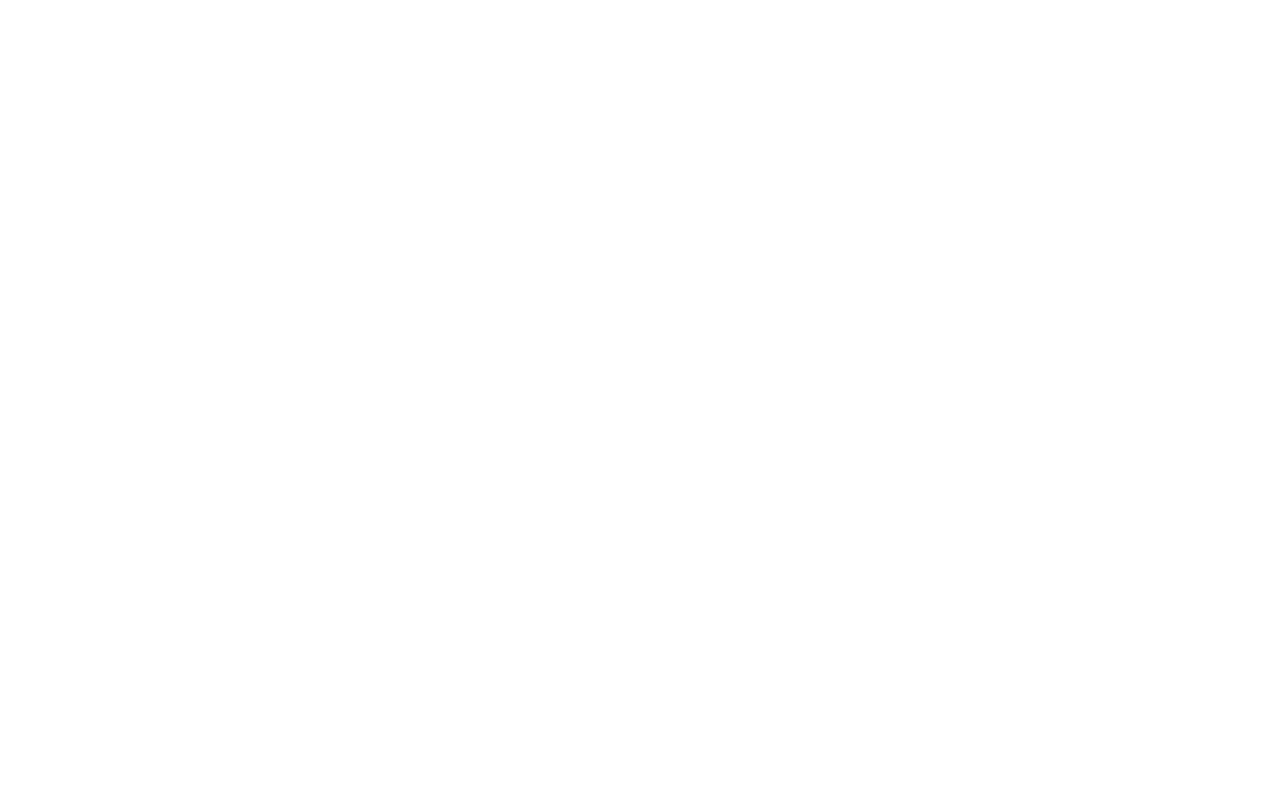
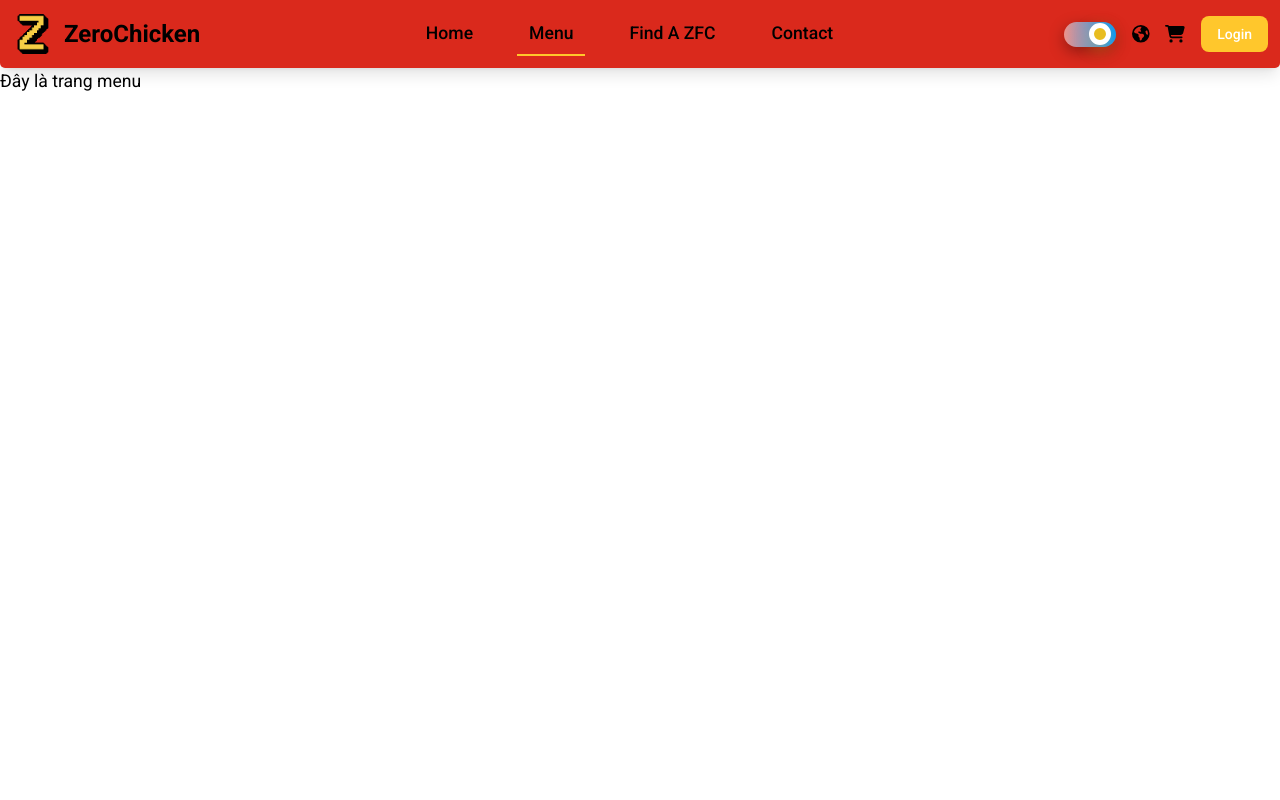
Before and after one commit to ChickenSoup269/React-Food-KFC, a React app in the folder Frontend/: page /menu in a window 1280 px wide. Before the commit this address had no page. Shown: the top 800 px of the page. Built offline with nearby package versions, Linux system fonts and the light colour scheme.

Commit message:
V9 UpdateCode

```diff
--- a/Frontend/src/components/Translate/translations.js
+++ b/Frontend/src/components/Translate/translations.js
@@ -3,7 +3,7 @@ const translations = {
   en: {
     home: 'Home',
     menu: 'Menu',
-    search: 'Search',
+    search: 'Find A ZFC',
     contact: 'Contact',
     login: 'Login',
     signInTitle: 'Sign in to your account',
@@ -17,7 +17,7 @@ const translations = {
   vi: {
     home: 'Trang chủ',
     menu: 'Thực đơn',
-    search: 'Tìm kiếm',
+    search: 'Tìm Nhà Hàng',
     contact: 'Liên hệ',
     login: 'Đăng nhập',
     signInTitle: 'Đăng nhập tài khoản',
--- a/Frontend/src/components/layouts/DefaultLayout/Footer/index.js
+++ b/Frontend/src/components/layouts/DefaultLayout/Footer/index.js
@@ -9,7 +9,6 @@ const cx = clsx.bind(styles);
 export default function Footer() {
   return (
     <footer className={cx('wrapper-footer ')}>
-      <hr className="my-6 border-gray-200 sm:mx-auto dark:border-gray-700 lg:my-8" />
       <div className="mx-auto w-full max-w-screen-xl p-4 py-6 lg:py-8">
         <div className="md:flex md:justify-between">
           <div className="mb-6 md:mb-0">
--- a/Frontend/src/components/layouts/DefaultLayout/Header/header.scss
+++ b/Frontend/src/components/layouts/DefaultLayout/Header/header.scss
@@ -38,19 +38,17 @@
   filter: var(--activeGlowImg);
 }
 
-// ul li
 .navbar-ul,
 .logo-name {
   color: var(--activeText);
-  transition:
-    0.3s ease,
-    color 0.3s ease;
+  transition: color 0.3s ease; /* Removed transition for the entire ul */
 }
 
 .nav-li {
   position: relative;
-  padding: 8px;
+  padding: 8px 12px; /* Consistent padding for nav items */
   display: inline-block;
+  background: none; /* Remove any background that might affect visibility */
 }
 
 .nav-li::after {
@@ -58,25 +56,22 @@
   position: absolute;
   left: 0;
   bottom: 0;
-  width: 0;
+  width: 0; /* Initially no width */
   height: 2px;
   background-color: var(--primary-color);
-  transition:
-    0.3s ease,
-    left 0.3s ease;
+  transition: width 0.3s ease; /* Transition for width change */
 }
 
 .nav-li:hover::after {
-  width: 100%;
-  left: 0;
+  width: 100%; /* Full width on hover */
 }
-.active,
-.actives {
+
+.nav-li.actives {
   border-bottom: 2px solid var(--primary-color); /* Border for active items */
 }
 
-.actives::after {
-  display: none;
+.nav-li.actives::after {
+  display: none; /* Hide the after element for the active item */
 }
 
 // icon
--- a/Frontend/src/components/layouts/DefaultLayout/Header/index.js
+++ b/Frontend/src/components/layouts/DefaultLayout/Header/index.js
@@ -1,14 +1,16 @@
 import React, { useState, useEffect } from 'react';
 import clsx from 'clsx';
+import { NavLink } from 'react-router-dom';
+import { FontAwesomeIcon } from '@fortawesome/react-fontawesome';
+import { faShoppingCart } from '@fortawesome/free-solid-svg-icons';
+
 import styles from './header.scss';
 import routes from '~/routes/routes.js';
 import logoImage2 from '~/assets/images/logo2.png';
 import ThemeLightDark from '~/components/Theme';
-import { FontAwesomeIcon } from '@fortawesome/react-fontawesome';
-import { faShoppingCart } from '@fortawesome/free-solid-svg-icons';
+import { useLanguage } from '~/components/Translate/LanguageContext';
 import Translate from '~/components/Translate';
 import translations from '~/components/Translate/translations';
-import { useLanguage } from '~/components/Translate/LanguageContext';
 
 const cx = clsx.bind(styles);
 
@@ -34,6 +36,13 @@ export default function Header() {
       window.removeEventListener('scroll', handleScroll);
     };
   }, []);
+
+  const navItems = [
+    { route: routes.home, translation: translations[language].home },
+    { route: routes.menuPage, translation: translations[language].menu },
+    { route: routes.search, translation: translations[language].search },
+    { route: routes.settings, translation: translations[language].contact },
+  ];
 
   return (
     <header
@@ -128,26 +137,18 @@ export default function Header() {
               'navbar-ul flex flex-col p-4 md:p-0 mt-4 font-medium border md:space-x-8 rtl:space-x-reverse md:flex-row md:mt-0 md:border-0'
             )}
           >
-            <li>
-              <a href={routes.home} className="nav-li actives">
-                {translations[language].home}
-              </a>
-            </li>
-            <li>
-              <a href={routes.home} className="nav-li">
-                {translations[language].menu}
-              </a>
-            </li>
-            <li>
-              <a href={routes.home} className="nav-li">
-                {translations[language].search}
-              </a>
-            </li>
-            <li>
-              <a href={routes.home} className="nav-li">
-                {translations[language].contact}
-              </a>
-            </li>
+            {navItems.map((item) => (
+              <li key={item.route}>
+                <NavLink
+                  to={item.route}
+                  className={({ isActive }) =>
+                    isActive ? 'nav-li actives' : 'nav-li'
+                  }
+                >
+                  {item.translation}
+                </NavLink>
+              </li>
+            ))}
           </ul>
         </div>
       </div>
--- a/Frontend/src/components/layouts/index.js
+++ b/Frontend/src/components/layouts/index.js
@@ -8,7 +8,7 @@ export default function DefaultLayout({ children }) {
     <div>
       <Header />
       <div className="flex flex-col min-h-screen">
-        <div className="content flex-grow">{children}</div>
+        <div className="flex-grow">{children}</div>
       </div>
       <Footer />
     </div>
--- a/Frontend/src/pages/Home/index.js
+++ b/Frontend/src/pages/Home/index.js
@@ -99,7 +99,7 @@ export default function Home() {
             <SwiperSlide key={index}>
               <div className="relative w-full h-32 flex justify-center items-center rounded-md cursor-pointer">
                 {/* The glow effect (cloned thumbnail) */}
-                <div className="absolute inset-0 w-full h-full rounded-md opacity-50 glow-image-thumb -z-10">
+                <div className="absolute inset-0 w-full h-full rounded-md opacity-50 ">
                   <img
                     src={image}
                     alt={`Glow Thumbnail ${index + 1}`}
@@ -225,18 +225,37 @@ export default function Home() {
         <div className="w-full max-w-7xl px-4 md:px-5 lg:px-5 mx-auto">
           <div className="w-full justify-start items-center gap-12 grid lg:grid-cols-2 grid-cols-1">
             <div className="w-full justify-center items-start gap-6 grid sm:grid-cols-2 grid-cols-1 lg:order-first order-last">
-              <div className="pt-24 lg:justify-center sm:justify-end justify-start items-start gap-2.5 flex">
+              {/* First Image with Glow Effect */}
+              <div className="relative flex pt-24 lg:justify-center sm:justify-end justify-start items-start gap-2.5">
                 <img
-                  className=" rounded-xl object-cover"
+                  className="rounded-xl object-cover w-full h-auto" // Make sure the image is responsive
                   src="https://i.pinimg.com/originals/24/50/fc/2450fcf22635b5cf4678aeaffb7be9c8.jpg"
                   alt="about Us image"
                 />
+                {/* Glow Image for First Image */}
+                <img
+                  className="absolute w-full h-auto rounded-xl object-cover"
+                  src="https://i.pinimg.com/originals/24/50/fc/2450fcf22635b5cf4678aeaffb7be9c8.jpg" // Duplicate for glow effect
+                  alt="Glow Thumbnail"
+                  style={{ filter: 'var(--activeGlowImg)', opacity: 0.2 }} // Adjust the glow effect
+                />
               </div>
-              <img
-                className="sm:ml-0 ml-auto rounded-xl object-cover"
-                src="https://trendmedia.h5mag.com/trendmedia/kfc_delivery_april_2020/cover/75025/KFC_Delivery_480x670.960_0_1.png"
-                alt="about Us image"
-              />
+
+              {/* Second Image with Glow Effect */}
+              <div className="relative">
+                <img
+                  className="sm:ml-0 ml-auto rounded-xl object-cover"
+                  src="https://trendmedia.h5mag.com/trendmedia/kfc_delivery_april_2020/cover/75025/KFC_Delivery_480x670.960_0_1.png"
+                  alt="about Us image"
+                />
+                {/* Glow Image for Second Image */}
+                <img
+                  className="absolute inset-0 w-full h-full rounded-xl object-cover"
+                  src="https://trendmedia.h5mag.com/trendmedia/kfc_delivery_april_2020/cover/75025/KFC_Delivery_480x670.960_0_1.png" // Duplicate for glow effect
+                  alt="Glow Thumbnail"
+                  style={{ filter: 'var(--activeGlowImg)', opacity: 0.2 }} // Adjust the glow effect
+                />
+              </div>
             </div>
             <div className="w-full flex-col justify-center lg:items-start items-center gap-10 inline-flex">
               <div className="w-full flex-col justify-center items-start gap-8 flex">
--- a/Frontend/src/pages/menu/index.js
+++ b/Frontend/src/pages/menu/index.js
@@ -0,0 +1,10 @@
+import React from 'react';
+import clsx from 'clsx';
+
+import styles from './menu.scss';
+
+const cx = clsx.bind(styles);
+
+export default function MenuPage() {
+  return <div className={cx('wrapper-menu-page')}>Đây là trang menu</div>;
+}
--- a/Frontend/src/pages/recovery-pass/index.js
+++ b/Frontend/src/pages/recovery-pass/index.js
@@ -8,24 +8,22 @@ const cx = clsx.bind(styles);
 export default function RecoveryPassword() {
   return (
     <div className={cx('wrapper-forgot-pass')}>
-      <div className="flex flex-col items-center justify-center px-6 py-8 mx-auto md:h-screen lg:py-0">
-        <div class="flex flex-1 flex-col  justify-center space-y-5 max-w-md mx-auto mt-24">
-          <div class="flex flex-col space-y-2 text-center">
-            <h2 class="text-3xl md:text-4xl font-bold">Confirm OTP</h2>
-            <p class="text-md md:text-xl">Enter the OTP we just sent you.</p>
+      <div className="flex flex-col items-center justify-center min-h-screen px-4">
+        <div className="flex flex-col space-y-2 text-center">
+          <h2 className="text-3xl md:text-4xl font-bold">Confirm OTP</h2>
+          <p className="text-md md:text-xl">Enter the OTP we just sent you.</p>
         </div>
-          <div class="flex flex-col max-w-md space-y-5">
+        <div className="flex flex-col max-w-md w-full space-y-5">
           <input
             type="text"
-              placeholder="otp"
-              class="flex px-3 py-2 md:px-4 md:py-3 border-2 border-black rounded-lg font-medium placeholder:font-normal"
+            placeholder="Enter OTP"
+            className="flex w-full px-4 py-3 border-2 border-black rounded-lg font-medium placeholder:font-normal focus:outline-none focus:border-blue-500 transition duration-200"
           />
-            <button class="flex items-center justify-center flex-none px-3 py-2 md:px-4 md:py-3 border-2 rounded-lg font-medium border-black bg-black text-white">
+          <button className="flex items-center justify-center px-4 py-3 border-2 rounded-lg font-medium border-black bg-black text-white hover:bg-gray-800 transition duration-200">
             Confirm
           </button>
         </div>
       </div>
     </div>
-    </div>
   );
 }
--- a/Frontend/src/pages/recovery-pass/recovery-pass.scss
+++ b/Frontend/src/pages/recovery-pass/recovery-pass.scss
@@ -2,7 +2,7 @@
   background-image: linear-gradient(
     90deg,
     white 0%,
-    lightgreen 80%,
-    darkblue 100%
+    var(--primary-color) 80%,
+    var(--secondary-color) 100%
   );
 }
--- a/Frontend/src/pages/search/index.js
+++ b/Frontend/src/pages/search/index.js
@@ -3,8 +3,31 @@ import './search.scss';
 
 export default function SearchPage() {
   return (
-    <div className="wrapper-search">
-      <h1>Đây là trang sệch</h1>
+    <div className="wrapper-search relative h-screen">
+      {/* Google Map */}
+      <iframe
+        title="Google Map"
+        src="https://www.google.com/maps/embed?pb=!1m18!1m12!1m3!1d3918.7878689190507!2d106.69745087501886!3d10.827539589324354!2m3!1f0!2f0!3f0!3m2!1i1024!2i768!4f13.1!3m3!1m2!1s0x317528f4a62fce9b%3A0xc99902aa1e26ef02!2sVan%20Lang%20University%20-%20Main%20Campus!5e0!3m2!1sen!2s!4v1728396151377!5m2!1sen!2s"
+        className="w-full h-full"
+        style={{ border: 0 }}
+        allowFullScreen=""
+        loading="lazy"
+        referrerPolicy="no-referrer-when-downgrade"
+      ></iframe>
+
+      {/* Search Bar Overlay */}
+      <div className=" absolute top-4 left-1/2 transform -translate-x-1/2 p-4 rounded-lg z-10">
+        <div className="flex">
+          <input
+            type="text"
+            placeholder="Tìm kiếm... "
+            className=" max-w-md px-4 py-2 border border-gray-300 rounded-lg focus:outline-none focus:ring-2 focus:ring-blue-500"
+          />
+          <button className=" ml-2 px-4 py-2 text-white bg-black rounded-lg hover:bg-gray-700">
+            Tìm kiếm
+          </button>
+        </div>
+      </div>
     </div>
   );
 }
--- a/Frontend/src/routes/routes.js
+++ b/Frontend/src/routes/routes.js
@@ -7,6 +7,7 @@ const routes = {
   register: '/register',
   recoveryPass: '/recoveryPass',
   search: '/search',
+  menuPage: '/menu',
 };
 
 export default routes;
```
Also changed, not shown: Frontend/src/routes/index.js (+6 -1 lines). Lines whose indentation alone changed are shown as unchanged.
